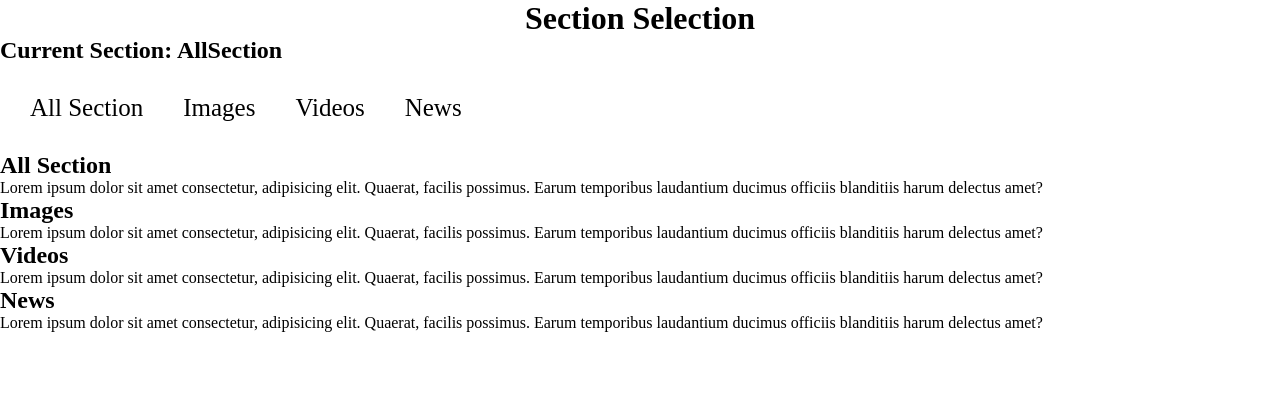
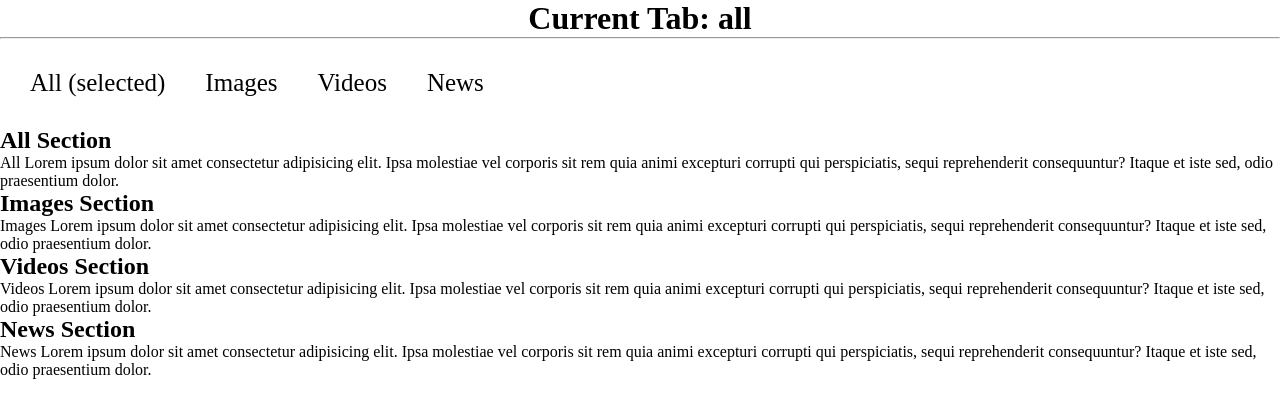
Before and after one commit to sagarr59/mindrisers-mern, a React (Vite) app in the folder react/: page / in a window 1280 px wide. Shown: the top 418 px of the page. Built offline with nearby package versions, Linux system fonts and the light colour scheme.

Commit message:
section added

```diff
--- a/react/src/GoogleTabs.jsx
+++ b/react/src/GoogleTabs.jsx
@@ -1,58 +1,70 @@
 import React, { useState } from "react"
 
 export default function GoogleTabs() {
-  const [section, setSection] = useState("AllSection")
-  const allSection = () => {
-    setSection("AllSection")
-  }
-  const images = () => {
-    setSection("images")
-  }
-  const videos = () => {
-    setSection("vidoes")
-  }
-  const news = () => {
-    setSection("news")
-  }
+  const [currentTab, setCurrentTab] = useState("all")
+
   return (
     <div>
-      <h1>Section Selection</h1>
-      <h2>Current Section: {section}</h2>
+      <h1>Current Tab: {currentTab}</h1>
+      <hr />
+      <ul className="section">
+        <li onClick={() => setCurrentTab("all")}>All {currentTab === "all" && "(selected)"}</li>
+        <li onClick={() => setCurrentTab("images")}>Images {currentTab === "images" && "(selected)"}</li>
+        <li onClick={() => setCurrentTab("videos")}>Videos {currentTab === "videos" && "(selected)"}</li>
+        <li onClick={() => setCurrentTab("news")}>News {currentTab === "news" && "(selected)"}</li>
+      </ul>
 
-      <ul className="section">
-        <li onClick={allSection}>All Section</li>
-        <li onClick={images}>Images</li>
-        <li onClick={videos}>Videos</li>
-        <li onClick={news}>News</li>
-      </ul>
+      {currentTab === "all" && (
         <div>
           <h2>All Section</h2>
           <p>
-          Lorem ipsum dolor sit amet consectetur, adipisicing elit. Quaerat, facilis possimus. Earum temporibus laudantium ducimus officiis blanditiis harum
-          delectus amet?
+            All Lorem ipsum dolor sit amet consectetur adipisicing elit. Ipsa molestiae vel corporis sit rem quia animi excepturi corrupti qui perspiciatis,
+            sequi reprehenderit consequuntur? Itaque et iste sed, odio praesentium dolor.
+          </p>
+          <h2>Images Section</h2>
+          <p>
+            Images Lorem ipsum dolor sit amet consectetur adipisicing elit. Ipsa molestiae vel corporis sit rem quia animi excepturi corrupti qui perspiciatis,
+            sequi reprehenderit consequuntur? Itaque et iste sed, odio praesentium dolor.
+          </p>
+          <h2>Videos Section</h2>
+          <p>
+            Videos Lorem ipsum dolor sit amet consectetur adipisicing elit. Ipsa molestiae vel corporis sit rem quia animi excepturi corrupti qui perspiciatis,
+            sequi reprehenderit consequuntur? Itaque et iste sed, odio praesentium dolor.
+          </p>
+          <h2>News Section</h2>
+          <p>
+            News Lorem ipsum dolor sit amet consectetur adipisicing elit. Ipsa molestiae vel corporis sit rem quia animi excepturi corrupti qui perspiciatis,
+            sequi reprehenderit consequuntur? Itaque et iste sed, odio praesentium dolor.
           </p>
         </div>
+      )}
+      {currentTab === "images" && (
         <div>
-        <h2>Images</h2>
+          <h2>Images Section</h2>
           <p>
-          Lorem ipsum dolor sit amet consectetur, adipisicing elit. Quaerat, facilis possimus. Earum temporibus laudantium ducimus officiis blanditiis harum
-          delectus amet?
+            Images Lorem ipsum dolor sit amet consectetur adipisicing elit. Ipsa molestiae vel corporis sit rem quia animi excepturi corrupti qui perspiciatis,
+            sequi reprehenderit consequuntur? Itaque et iste sed, odio praesentium dolor.
           </p>
         </div>
+      )}
+      {currentTab === "videos" && (
         <div>
-        <h2>Videos</h2>
+          <h2>Videos Section</h2>
           <p>
-          Lorem ipsum dolor sit amet consectetur, adipisicing elit. Quaerat, facilis possimus. Earum temporibus laudantium ducimus officiis blanditiis harum
-          delectus amet?
+            Videos Lorem ipsum dolor sit amet consectetur adipisicing elit. Ipsa molestiae vel corporis sit rem quia animi excepturi corrupti qui perspiciatis,
+            sequi reprehenderit consequuntur? Itaque et iste sed, odio praesentium dolor.
           </p>
         </div>
+      )}
+      {currentTab === "news" && (
         <div>
-        <h2>News</h2>
+          <h2>News Section</h2>
           <p>
-          Lorem ipsum dolor sit amet consectetur, adipisicing elit. Quaerat, facilis possimus. Earum temporibus laudantium ducimus officiis blanditiis harum
-          delectus amet?
+            News Lorem ipsum dolor sit amet consectetur adipisicing elit. Ipsa molestiae vel corporis sit rem quia animi excepturi corrupti qui perspiciatis,
+            sequi reprehenderit consequuntur? Itaque et iste sed, odio praesentium dolor.
           </p>
         </div>
+      )}
     </div>
   )
 }
```
Lines whose indentation alone changed are shown as unchanged.
